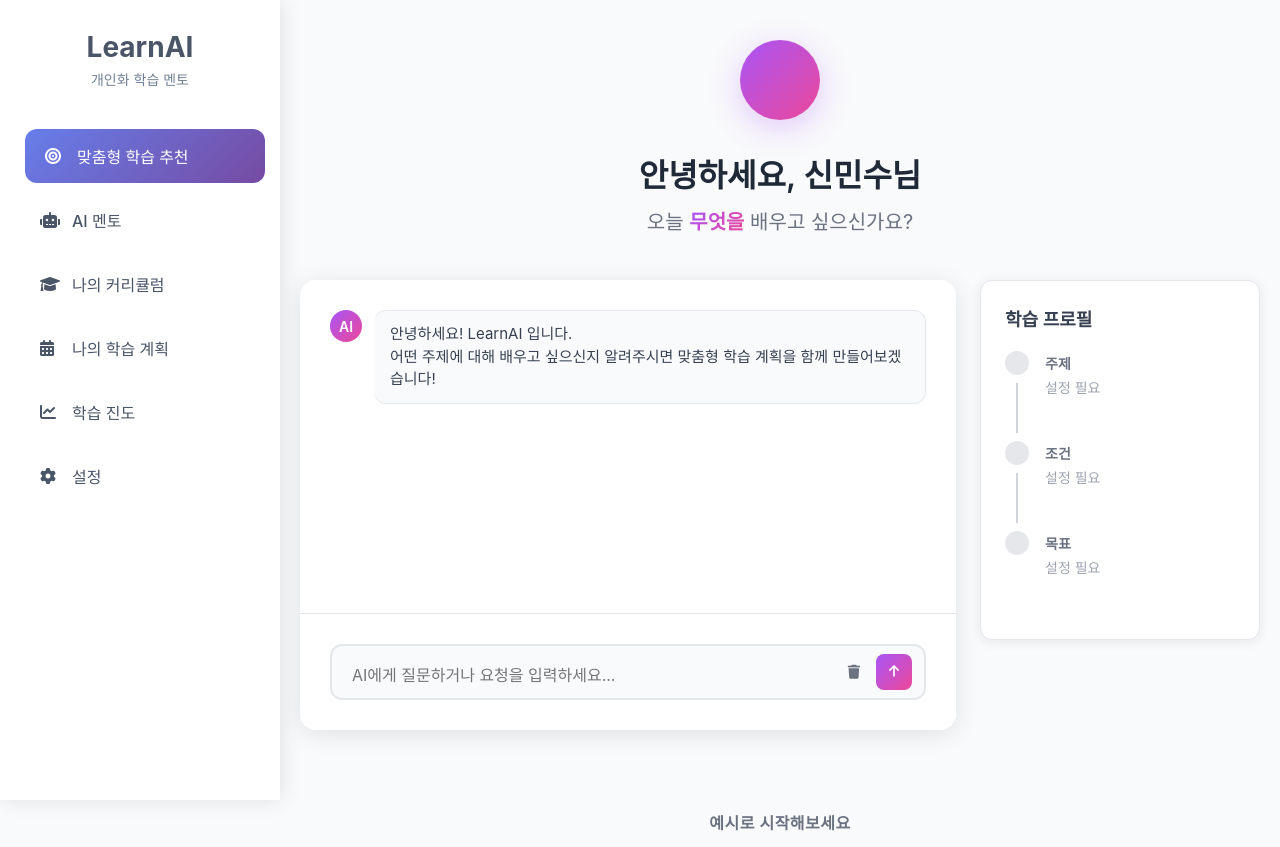
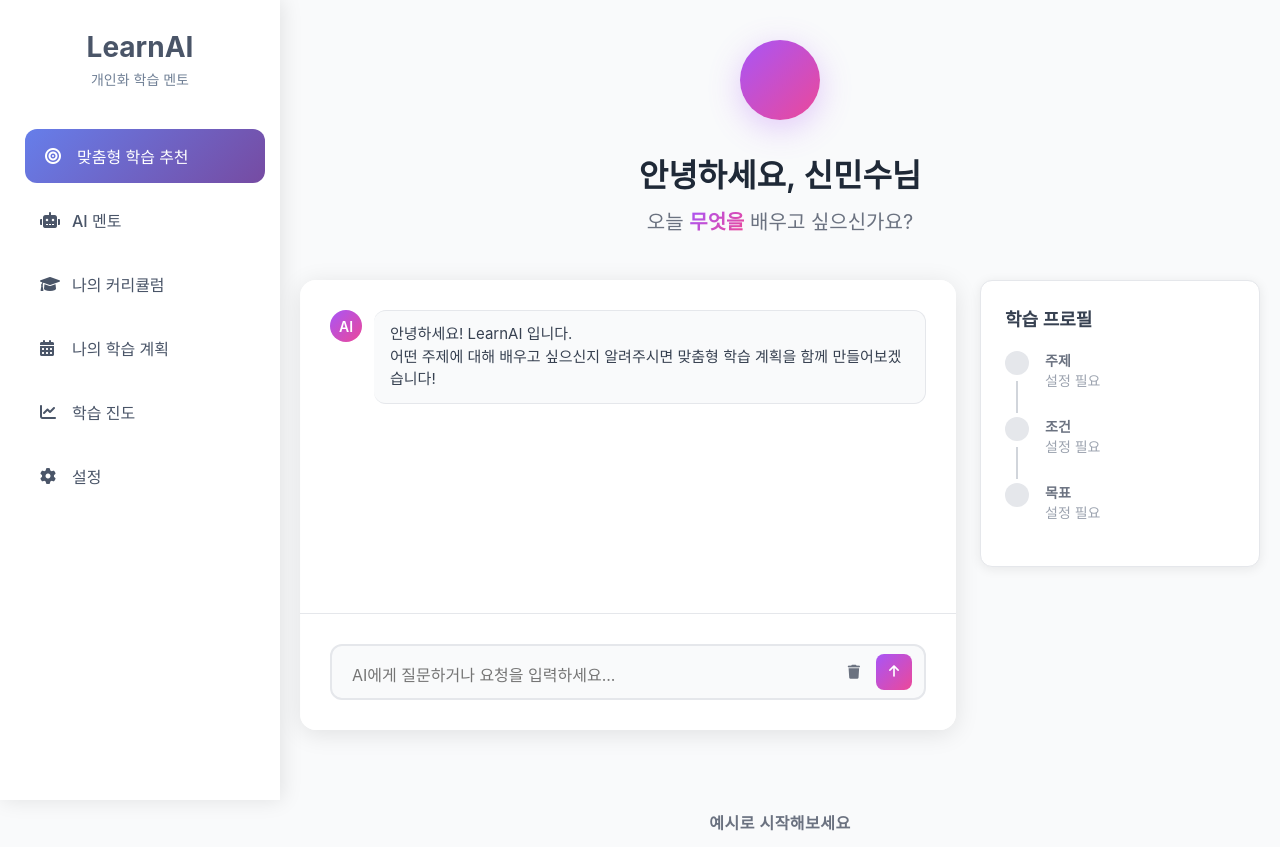
Before and after one commit to zerojin91/learnmate-ai, a FastAPI app: template templates/index.html in a window 1280 px wide. Shown: the top 847 px of the page. Run offline with FastAPI, Linux system fonts and the light colour scheme; the template is opened without the code that fills it, so the values that code supplies are empty.

Commit message:
Update index.html

```diff
--- a/templates/index.html
+++ b/templates/index.html
@@ -346,24 +346,19 @@
             flex-direction: column;
         }
 
-        /* 커리큘럼 섹션이 있을 때만 flex 확장 */
+        /* 커리큘럼 섹션이 있을 때는 프로필 진행 상황은 그대로 유지 */
         .profile-card.with-curriculum .profile-progress {
-            flex: 1;
-            justify-content: space-between;
-            min-height: 200px;
+            /* justify-content 제거하여 기본 간격 유지 */
         }
 
         .profile-step {
             display: flex;
             align-items: flex-start;
             position: relative;
-            margin-bottom: 8px;
+            margin-bottom: 4px;
         }
 
-        /* 커리큘럼 섹션이 있을 때만 간격 확대 */
-        .profile-card.with-curriculum .profile-step {
-            margin-bottom: 24px;
-        }
+        /* 커리큘럼 섹션이 있을 때도 기본 간격 유지 */
 
         .step-indicator {
             display: flex;
@@ -395,9 +390,9 @@
 
         .step-line {
             width: 2px;
-            height: 50px;
+            height: 32px;
             background: #d1d5db;
-            margin-top: 8px;
+            margin-top: 6px;
             transition: background 0.3s ease;
         }
 
@@ -407,20 +402,23 @@
 
         .step-content {
             flex: 1;
-            padding: 2px 0 30px 0;
+            padding: 2px 0 16px 0;
         }
 
         .step-label {
             font-size: 14px;
             font-weight: 600;
             color: #6b7280;
-            margin-bottom: 4px;
+            margin-bottom: 2px;
+            line-height: 1.2;
         }
 
         .step-value {
             font-size: 14px;
             color: #9ca3af;
             font-weight: 400;
+            line-height: 1.3;
+            margin-top: 2px;
         }
 
         /* 완료된 단계 스타일 */
```
